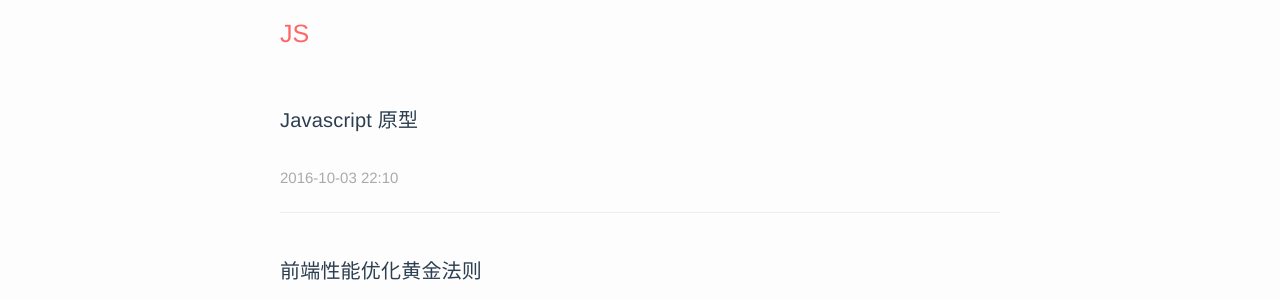
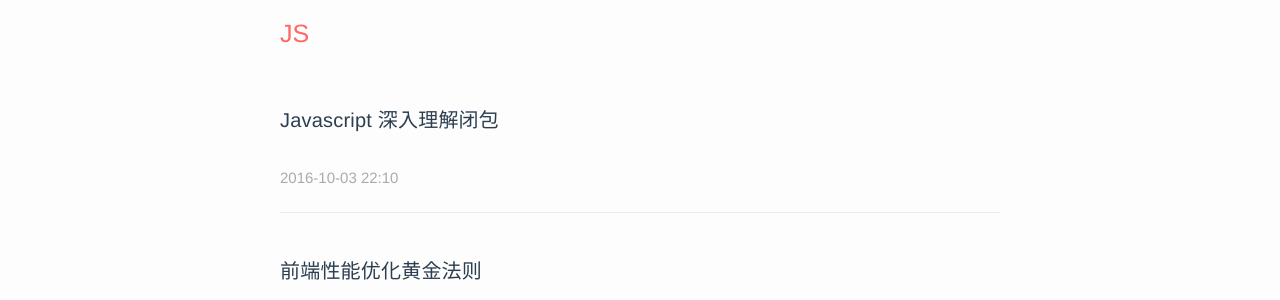
Before and after one commit to xtd420/Haonancx.github.io, a Jekyll site: the page built from tags.html, in a window 1280 px wide and 900 px high, scrolled down 728 px. Shown: the part 151-451 px from the top of the window. Built offline with Jekyll 4.4.1, drawn with Linux system fonts in a browser that asks for light colours; nearby versions of some CDN libraries; Markdown is read by kramdown in place of the engine named in the settings; comment, search, counter and statistics services are not loaded.

Commit message:
调整文章

```diff
--- a/_posts/2016-10-03-In-depth-to-study-JS-Closure.md
+++ b/_posts/2016-10-03-In-depth-to-study-JS-Closure.md
@@ -1,12 +1,15 @@
 ---
 layout: post
-title:  "Javascript 原型"
+title:  "Javascript 深入理解闭包"
 date:   2016-10-03 22:04:28
 categories: JS
 tags: JS
 ---
 
-#### 闭包（closure）是Javascript语言的一个重点，也是难点，对于新手来说，概念过于抽象；而现在书上的大部分解释都比较含糊，本文将把闭包掰开了、揉碎了讲个清楚。
+#### 闭包（closure）是Javascript语言的一个重点，也是难点，对于新手来说，概念过于抽象；而现在书上的大部分解释都比较含糊，本文将把闭包掰开了、揉碎了讲个清楚。####
+
+
+
 
 
 
```
